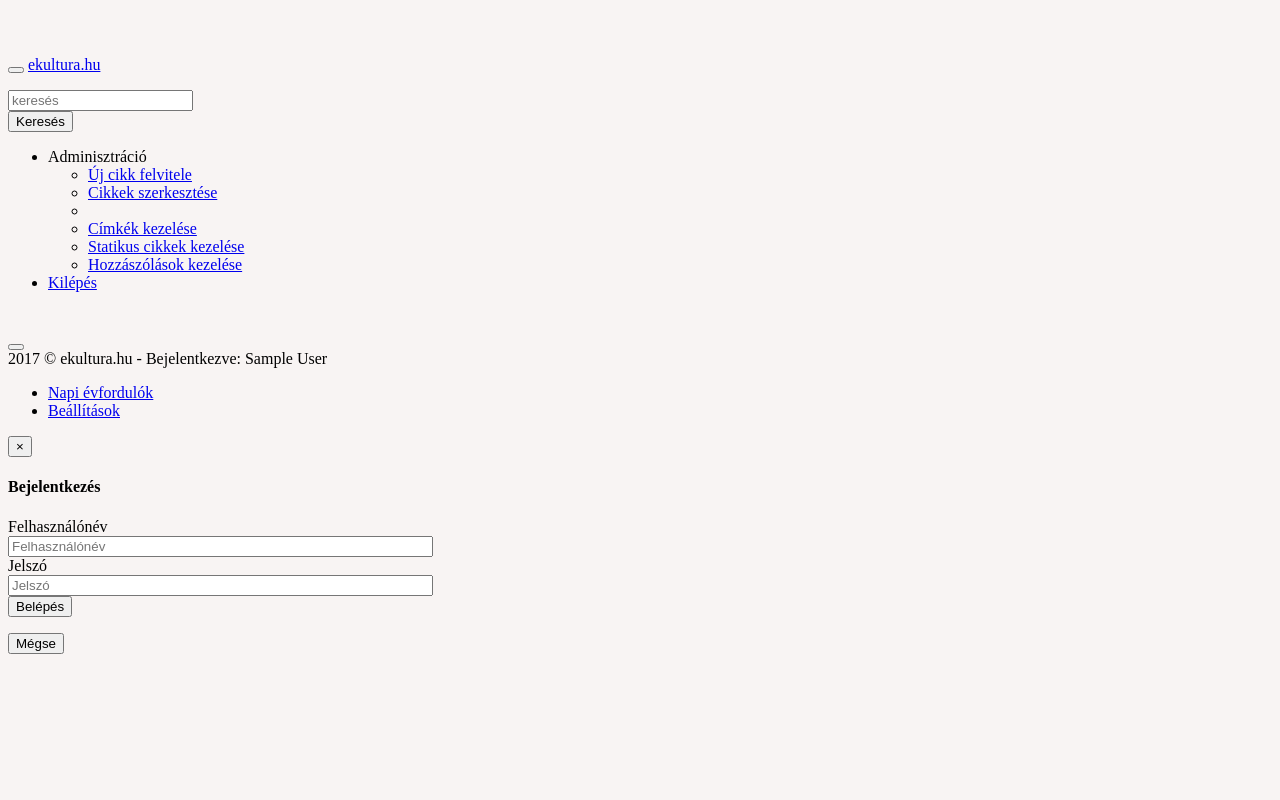
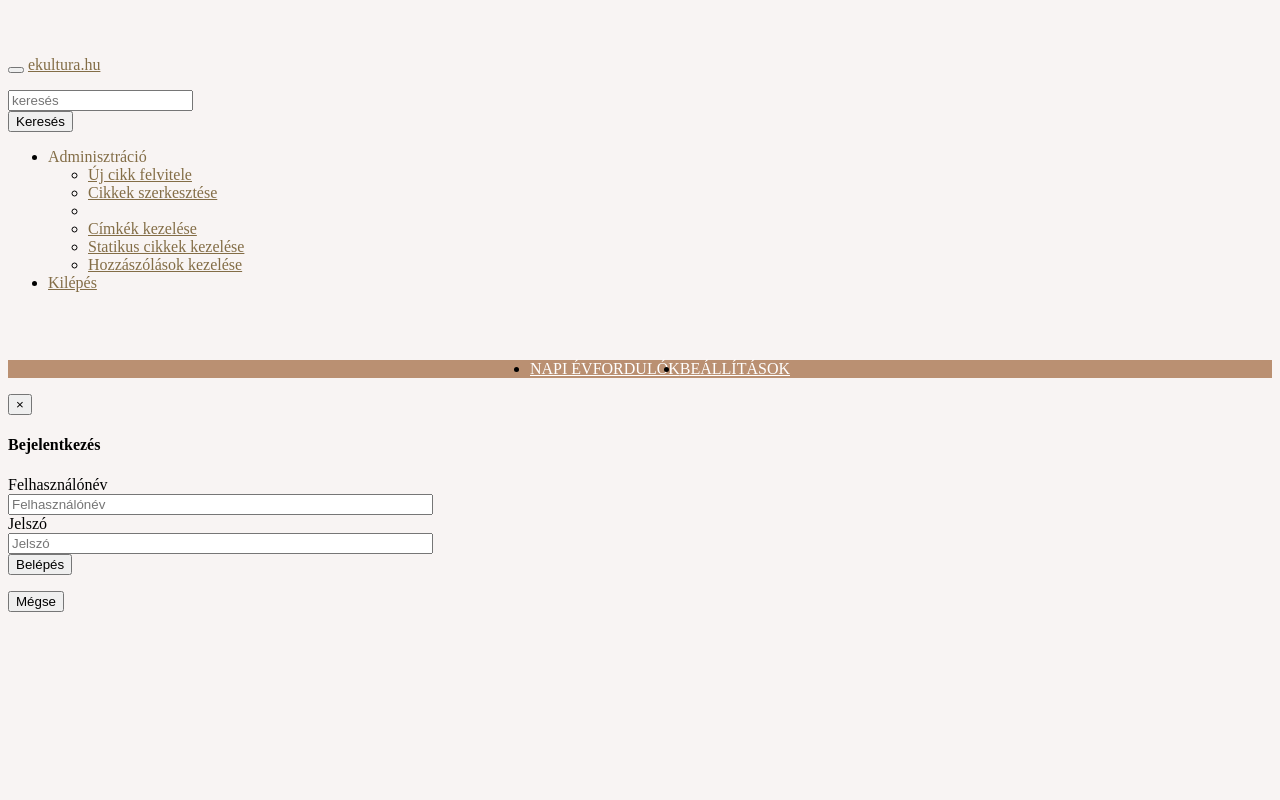
Before and after one commit to szdominik/ekulturahu, a CodeIgniter app: page /database/ in a window 1280 px wide. Run offline with CodeIgniter, Linux system fonts and the light colour scheme; the visitor is signed in with stand-in values (Sample User, id 1); data that the repository does not hold is empty; some libraries are stand-ins or nearby versions.

Commit message:
feat(footer): refactor & redesign footer

```diff
--- a/application/views/templates/footer.php
+++ b/application/views/templates/footer.php
@@ -1,23 +1,12 @@
 </div> <!-- container-fluid -->
 
-<footer class="navbar navbar-default">
+<footer class="navbar">
 	<div class="container-fluid">
 		<div class="navbar-header">
-			<button type="button" class="navbar-toggle collapsed" data-toggle="collapse" data-target="#navbar-collapse-2">
-			</button>
-		    <div class="navbar-text">2017 &copy; ekultura.hu
-				<?php if($this->session->userdata('logged_in') === TRUE): ?>
-					 - Bejelentkezve: <?php if($this->session->userdata('name') != ''):
-											echo $this->session->userdata('name');
-										else:
-											echo $this->session->userdata('username');
-										endif; ?>
-				<?php endif; ?>
-			</div>
+		    <div class="navbar-text">2017 &copy; ekultura.hu</div>
 	    </div>
 
-		<div class="collapse navbar-collapse" id="navbar-collapse-2">
-			<ul class="nav navbar-nav navbar-right">
+		<ul class="nav navbar-nav">
 			<li><a href="<?php echo site_url('calendar'); ?>">Napi évfordulók</a></li>
 			<?php foreach ($statics as $st): ?>
 				<li><a href="<?php echo site_url($st['path']); ?>">
@@ -31,10 +20,7 @@
 			<?php endif; ?>
 		</ul>
 	</div>
-	</div>
 </footer>
-
-
 
 <div class="modal fade" id="loginModal" tabindex="-1" aria-labelledby="" role="dialog" aria-hidden="true">
 	<div class="modal-dialog">
--- a/css/style.css
+++ b/css/style.css
@@ -1,10 +1,51 @@
+html {
+	--brown: #e3dcd4;
+  --brown-2: #ba9072;
+  --brown-3: #e3dcd4;
+  --brown-4: #966645;
+  --brown-5: #836d46;
+}
+
 body {
 	background-color: #f8f4f3;
 	padding-top: 30px;
 }
 
-footer .navbar {
+a {
+  color: var(--brown-5);
+}
+
+a:hover, a:focus {
+  color: var(--brown-4);
+  cursor: pointer;
+}
+
+footer.navbar {
 	margin-bottom: 0;
+	background-color: var(--brown-2);
+	border: none;
+  text-transform: uppercase;
+  text-align: center;
+}
+
+footer .navbar-nav {
+  float: none;
+  display: flex;
+  justify-content: center;
+}
+
+footer.navbar .navbar-header {
+  display: none;
+  color: white;
+}
+
+footer .navbar-nav > li > a {
+  color: white;
+}
+
+footer .navbar-nav > li > a:hover,
+footer .navbar-nav > li > a:focus {
+  background-color: var(--brown-4);
 }
 
 p {
@@ -71,3 +112,16 @@ p {
 .ui-helper-hidden-accessible {
   display: none;
 }
+
+@media only screen and (max-width: 768px) {
+  footer.navbar .navbar-header {
+      display: unset;
+  }
+
+  footer .navbar-nav {
+    float: none;
+    display: flex;
+    flex-direction: column;
+    justify-content: center;
+  }
+}
```
Lines whose indentation alone changed are shown as unchanged.
